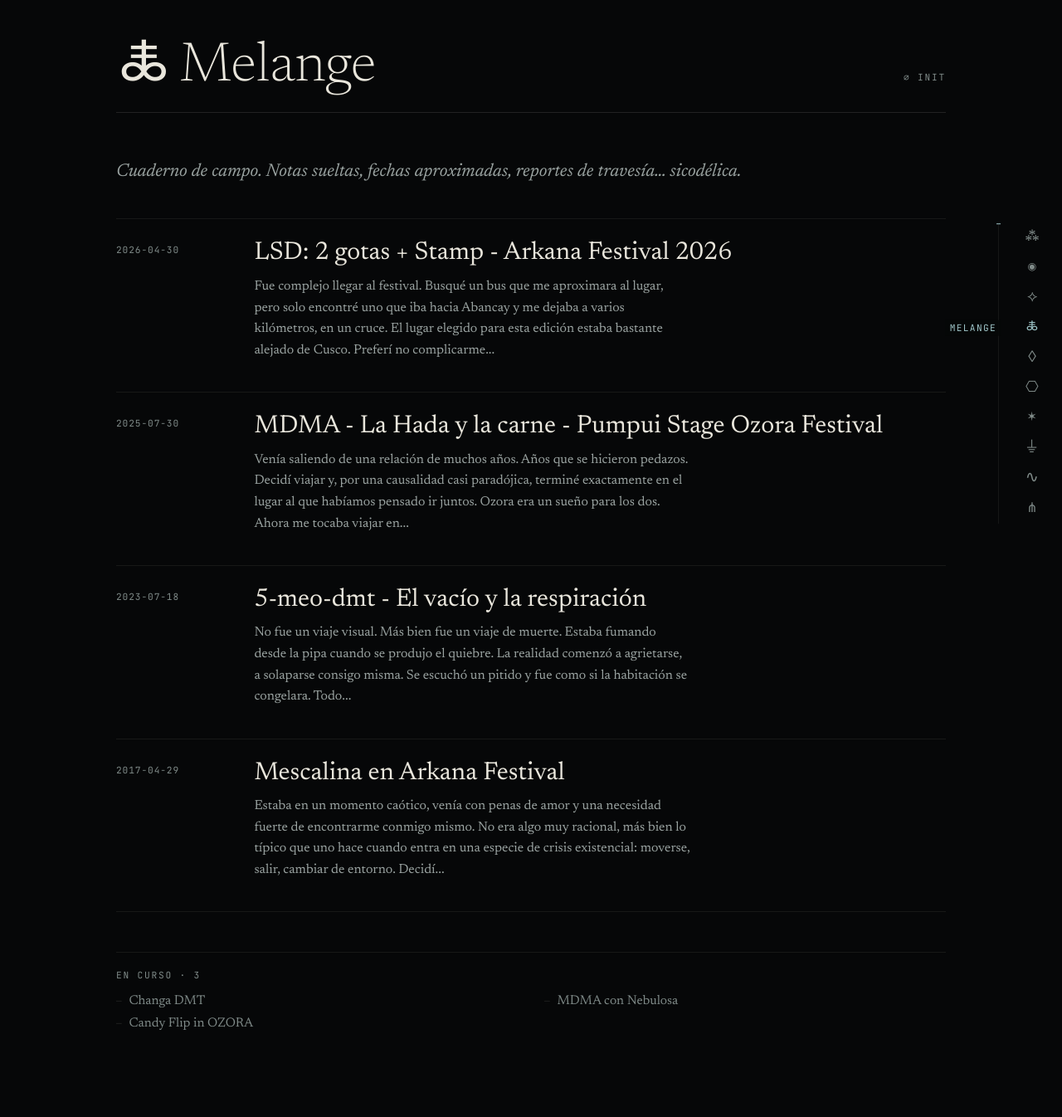
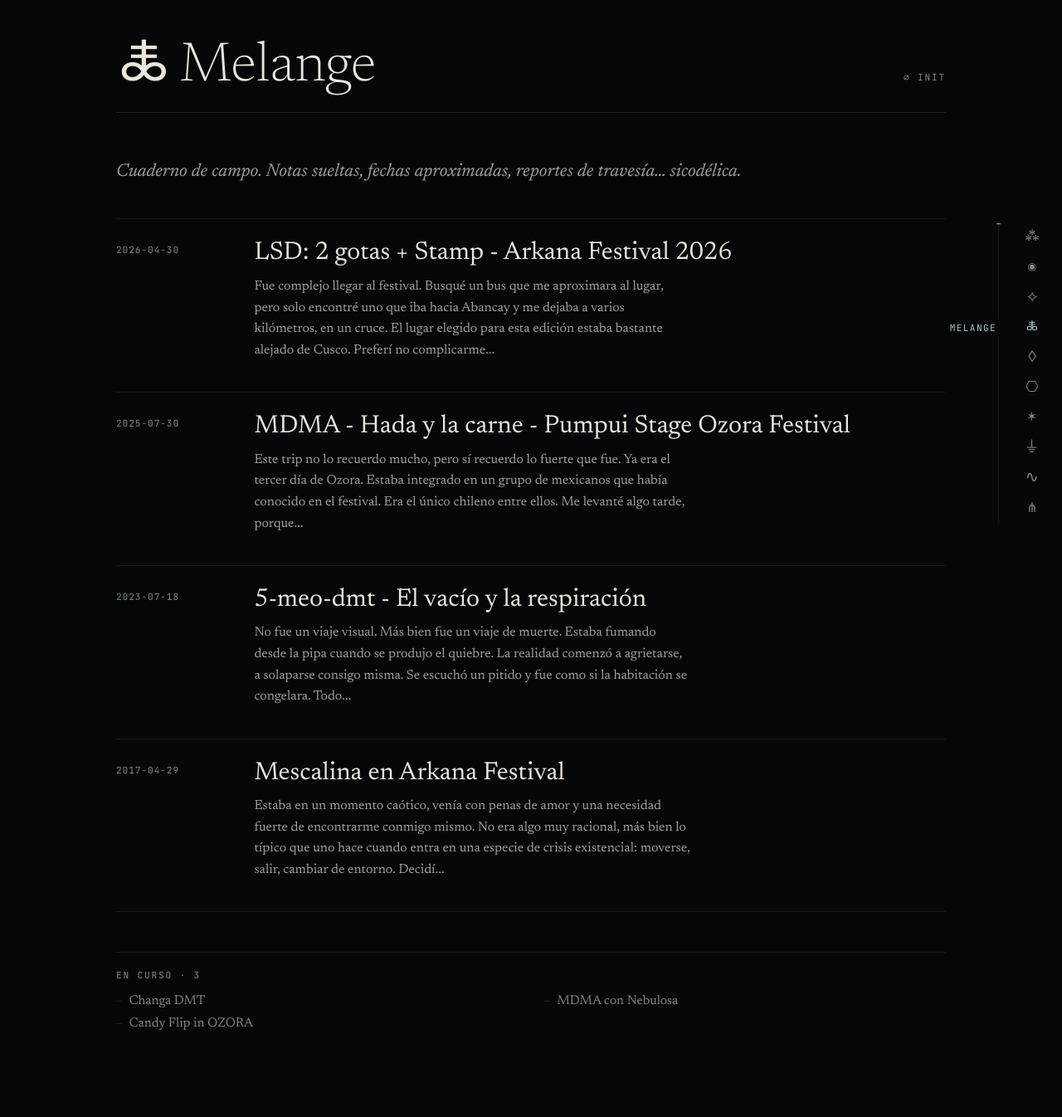
Before and after one commit to hugomoraga/kndl000, a Jekyll site: the page built from melange/index.md, in a window 1280 px wide. Shown: the whole page at 83% size. Built offline with Jekyll 4.4.1, drawn with Linux system fonts in a browser that asks for light colours.

Commit message:
Update Reporte “ozora-mdma”

```diff
--- a/content/collections/_melange_reports/ozora-mdma.md
+++ b/content/collections/_melange_reports/ozora-mdma.md
@@ -1,6 +1,6 @@
 ---
 layout: melange-report
-title: MDMA - La Hada y la carne  - Pumpui Stage Ozora Festival
+title: MDMA - Hada y la carne  - Pumpui Stage Ozora Festival
 seo_title: ''
 subtitle: ''
 summary: ''
@@ -29,9 +29,7 @@
   outcome: Confusion
 ---
 
-# El hada y la carne
-
-### El contexto
+# El contexto
 
 Venía saliendo de una relación de muchos años. Años que se hicieron pedazos. Decidí viajar y, por una causalidad casi paradójica, terminé exactamente en el lugar al que habíamos pensado ir juntos. Ozora era un sueño para los dos. Ahora me tocaba viajar en solitario, envalentonado por la desilusión, la tristeza y el dolor de un corazón roto. Me arrojé a la locura de un festival donde las fronteras se difuminan.
 
@@ -43,11 +41,11 @@
 
 Un carnal me ofreció probar MDMA desde un gotero. Estaba tomando cerveza en mi vaso y, sin pensarlo demasiado, dejó caer varias gotas, con cierta torpeza e imprecisión, sin medir la dosis. Yo tampoco puse objeciones. Aquella acción, deliberada o azarosa, terminó convirtiéndose en la experiencia de MDMA más potente que he vivido hasta el día de hoy.
 
-Hay momentos nebulosos. Tan así que ni recuerdo como nos cambiamos de escenario. Seguramente el efecto del eme ya estaba cortocircuitando mi razón. Ya en el Pumpui Stage el grupo de mexicanos se había expandido, con otros grupos  más pequeños. Por alguna razón, una mexicana se acercó y me preguntó si había probado el eme antes. Le dije que sí, aunque quizás no me creyó. Me dijo que sería mi hada del MDMA. Me resultó gracioso. Seguí asintiendo, pensando que no había nada de malo en tener una compañera de viaje en medio de aquel coloso electrónico.
+Hay momentos nebulosos. Tan así que ni recuerdo como nos cambiamos de escenario. Seguramente el efecto del eme ya estaba cortocircuitando mi razón. Ya en el Pumpui Stage el grupo de mexicanos se había expandido, con otros grupos  más pequeños. Por alguna razón, una mexicana se acercó y me preguntó si había probado el eme antes. Le dije que sí, aunque quizás no me creyó. Me dijo que sería mi Hada del MDMA. Me resultó gracioso. Seguí asintiendo, pensando que no había nada de malo en tener una compañera de viaje en medio de aquel coloso electrónico.
 
 Ya era de noche y, en algún momento, el grupo se dispersó. No sé cómo pasó. De pronto, me vi solo con ella. Aquí aparece un flashforward. Tiempo después, un pana mexicano con quien compartía espacios comunes entre las carpas me comentó que ella me había agarrado y alejado del grupo más grande, o algo así. No puedo asegurar si ocurrió exactamente de esa manera. Lo único que recuerdo es que me dejé llevar y tampoco opuse resistencia.
 
-Retomando, estaba solo con hada . Mi pensamiento era difuso y mi cabeza ya no procesaba bien los acontecimientos. La música fluía y yo simplemente bailaba, con el sistema nervioso abierto de par en par. Hay algunas imágenes de ella que todavía aparecen en mi memoria. Recuerdo que me decía cosas bonitas, que parecía querer protegerme. Me abrazaba. No sé exactamente en qué momento ocurrió ni cuánto duró. Tampoco estoy seguro de si ella estaba bajo los efectos del MDMA. Yo, en cambio, estaba completamente intoxicado.
+Retomando, estaba solo con Hada . Mi pensamiento era difuso y mi cabeza ya no procesaba bien los acontecimientos. La música fluía y yo simplemente bailaba, con el sistema nervioso abierto de par en par. Hay algunas imágenes de ella que todavía aparecen en mi memoria. Recuerdo que me decía cosas bonitas, que parecía querer protegerme. Me abrazaba. No sé exactamente en qué momento ocurrió ni cuánto duró. Tampoco estoy seguro de si ella estaba bajo los efectos del MDMA. Yo, en cambio, estaba completamente intoxicado.
 
 En algún momento comenzó a hablarme de sus cosas. Me contó sus dramas y sentí cierta tristeza al ponerme en el lugar de su dolor. Había sido pareja de un narco que la había maltratado profundamente. Llevaba un tatuaje relacionado con la banda de su expareja y me lo señalaba como una marca que todavía cargaba consigo. Estaba muy dolida por su vivencia. Yo en ese estado absorbi su energia y tristeza. Se abrió un canal emocional fuerte en mi y quise protegerla de algo que había ya pasado. Después de aquella apertura, los efectos comenzaron a impedirme seguir el hilo de sus palabras.
 
```
Also changed, not shown: other parts of content/collections/_melange_reports/ozora-mdma.md (+1 -1 lines).
